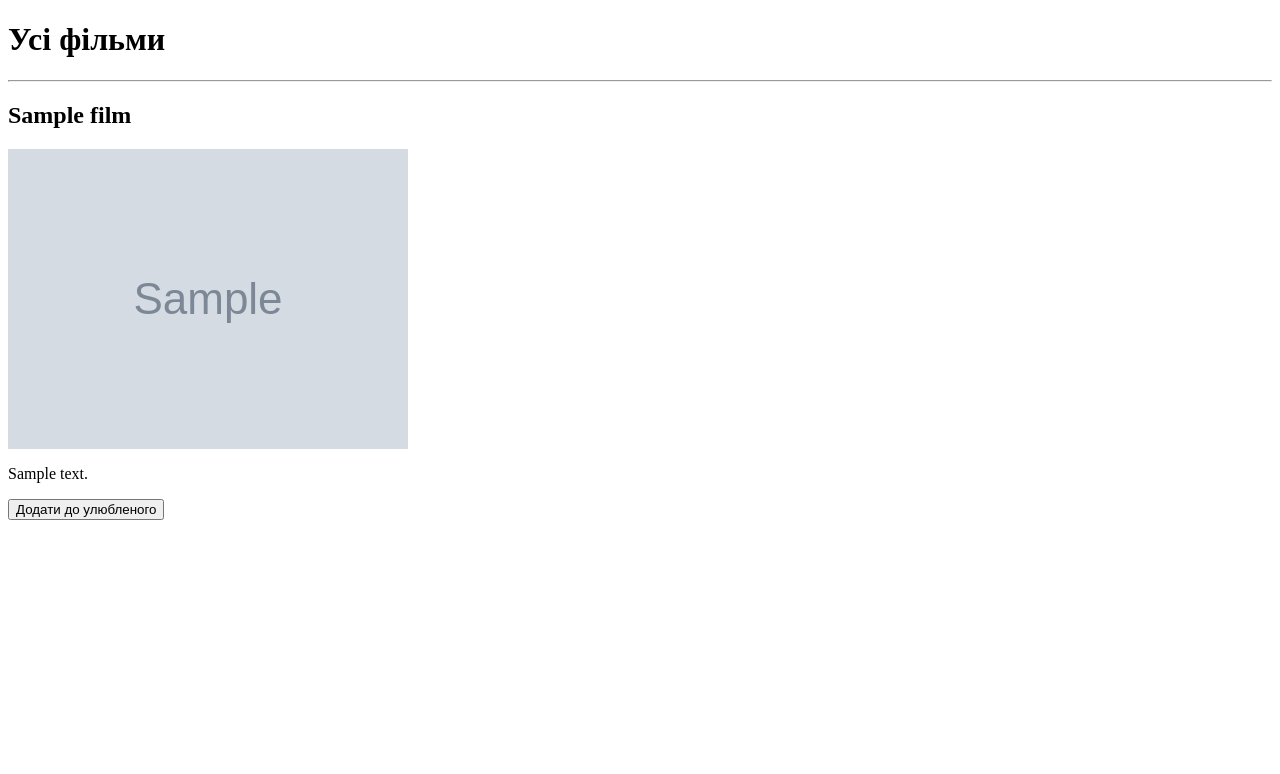
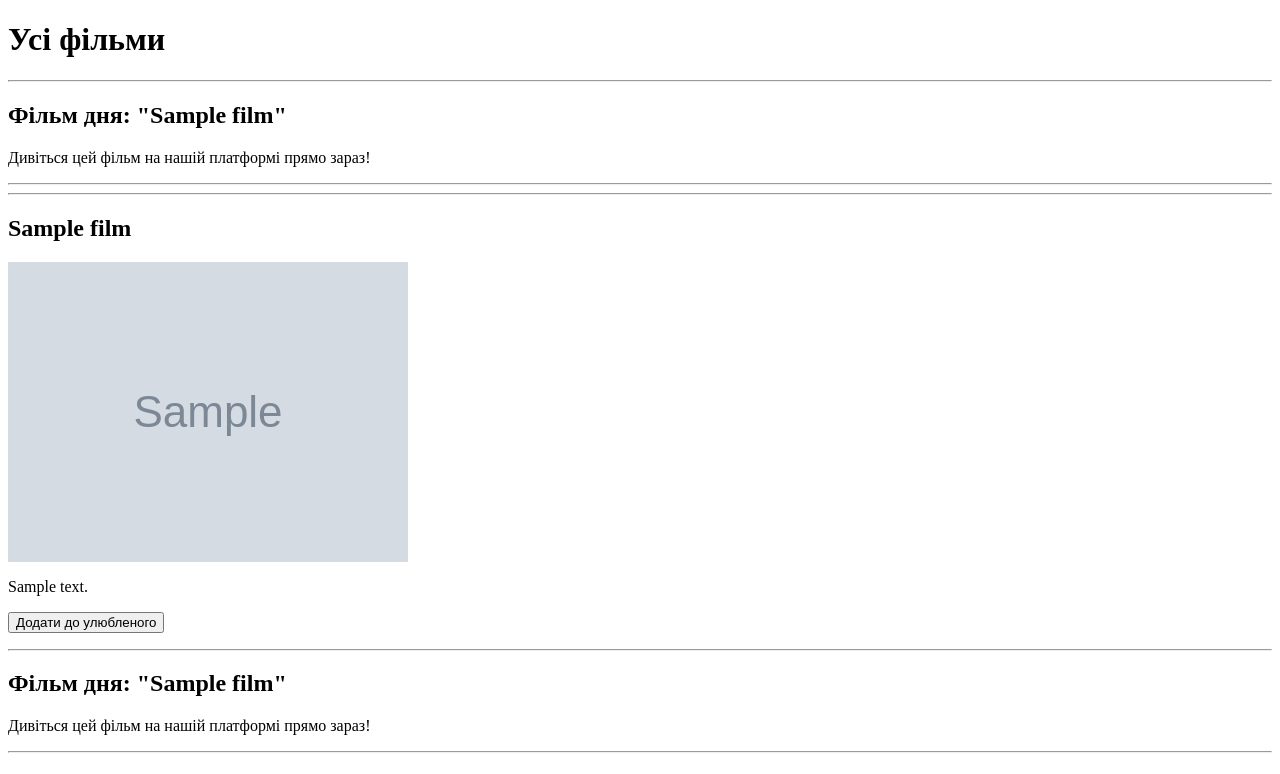
Before and after one commit to dmytrolarin/Streaming_service_12_00, a Django app: page /films/all_films/ in a window 1280 px wide. Shown: the part 26-800 px from the top of the page. Run offline with Django 5.2, Linux system fonts and the light colour scheme; tables that the repository leaves empty hold one stand-in row (values such as "Sample post"); grey boxes marked "Sample" are stand-in pictures.

Commit message:
Custom inclusion tags

```diff
--- a/streaming_service/film_app/templates/film_app/film.html
+++ b/streaming_service/film_app/templates/film_app/film.html
@@ -1,5 +1,6 @@
 {% extends "base.html" %}
 {% load static %}
+{% load customtags %}
 
 {% block scripts %}
 <script defer src = "{% static 'film_app/js/jquery-3.7.1.min.js' %}"></script>
@@ -8,11 +9,7 @@
 
 {% block content %}
     <h1>Усі фільми</h1>
-    {% for film in films %}
-        <hr>
-        <h2>{{ film.name }}</h2>
-        <p><img src="{{ film.preview_image.url }}" alt=""></p>
-        <p>{{ film.description }}</p>
-        <p><button class="add-to-favorite" value="{% url 'add_to_favorite' film.id %}">Додати до улюбленого</button></p>
-    {% endfor %}
+    {% best_film %}
+    {% list_films "add" %}
+    {% best_film %}
 {% endblock %}
--- /dev/null
+++ b/streaming_service/film_app/templates/film_app/inclusion_tags/best_film.html
@@ -0,0 +1,6 @@
+<div class = "best-film">
+    <hr>
+    <h2>Фільм дня: "{{ film.name }}"</h2>
+    <p>Дивіться цей фільм на нашій платформі прямо зараз!</p>
+    <hr>
+</div>
--- /dev/null
+++ b/streaming_service/film_app/templates/film_app/inclusion_tags/list_films.html
@@ -0,0 +1,7 @@
+{% for film in films %}
+    <hr>
+    <h2>{{ film.name }}</h2>
+    <p><img src="{{ film.preview_image.url }}" alt=""></p>
+    <p>{{ film.description }}</p>
+    <p><button class="{{ button_class }}" value="{% url button_url film.id %}">{{ button_text }}</button></p>
+{% endfor %}
--- a/streaming_service/film_app/templatetags/customtags.py
+++ b/streaming_service/film_app/templatetags/customtags.py
@@ -1,4 +1,5 @@
 from django import template
+from film_app.models import Film
 
 # Створюємо об'єкт класу Library, що відповідає за реєстрацію тегів
 register = template.Library()
@@ -23,3 +24,33 @@ def number_of_favorites(request):
         number_of_favorites = 0
     # Значення, яке повртає тег
     return number_of_favorites
+
+# Реєструємо inclusion-тег, який генерує частину html-коду
+@register.inclusion_tag(filename = 'film_app/inclusion_tags/best_film.html')
+# Створюємо функцію яка відповідає за логіку тегу {% best_film %}
+def best_film():
+    # Створюємо об'єкт, у який отримаємо фільм з pk 1
+    film = Film.objects.get(pk = 1)
+    # Повертаємо контекст для роботи у файлі best_film.html
+    return {'film': film}
+
+# Реєструємо inclusion-тег, який генерує частину html-коду.
+# Параметр takes_context довзволяє тегу отримати context з функції-відображення у агрумент "context"
+@register.inclusion_tag(filename = 'film_app/inclusion_tags/list_films.html', takes_context= True)
+# Створюємо функцію тегу 'list_films', яка приймає аргумент context та add_or_delete
+def list_films(context, add_or_delete):
+    # Словник, який будемо передавати у  list_films.html
+    films_context = {'films': context["films"]}
+    # Робимо перевірку, якщо треба відображати під фільмами кнопку "додати до улюбленного"
+    if add_or_delete == "add":
+        # Вказуємо відповідні параемтри для кнопки
+        films_context["button_url"] = "add_to_favorite"
+        films_context["button_text"] = "Додати до улюбленого"
+        films_context["button_class"] = "add-to-favorite"
+    else:
+        # Вказуємо відповідні параемтри для кнопки, якщо треба відображати під фільмами кнопку "видалити зщ улюбленного"
+        films_context["button_url"] = "add_to_favorite"
+        films_context["button_text"] = "Видалити з улюбленого"
+        films_context["button_class"] = "delete-from-favorite"
+    # Передаємо параметри у list_films.html
+    return films_context
```
Also changed, not shown: streaming_service/film_app/templates/film_app/favorite_films.html (+2 -7 lines).
